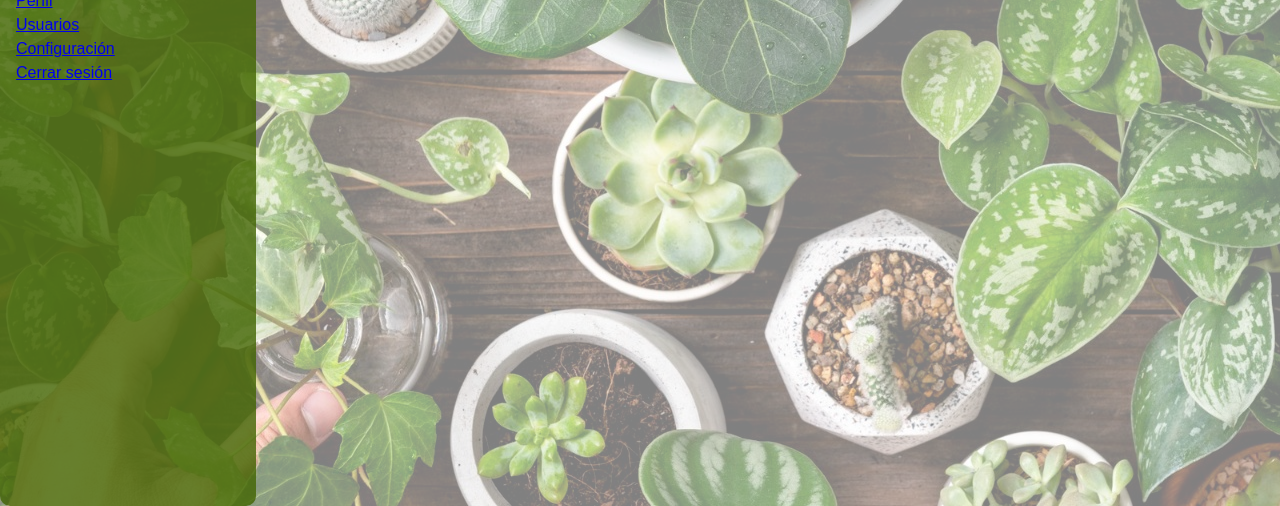
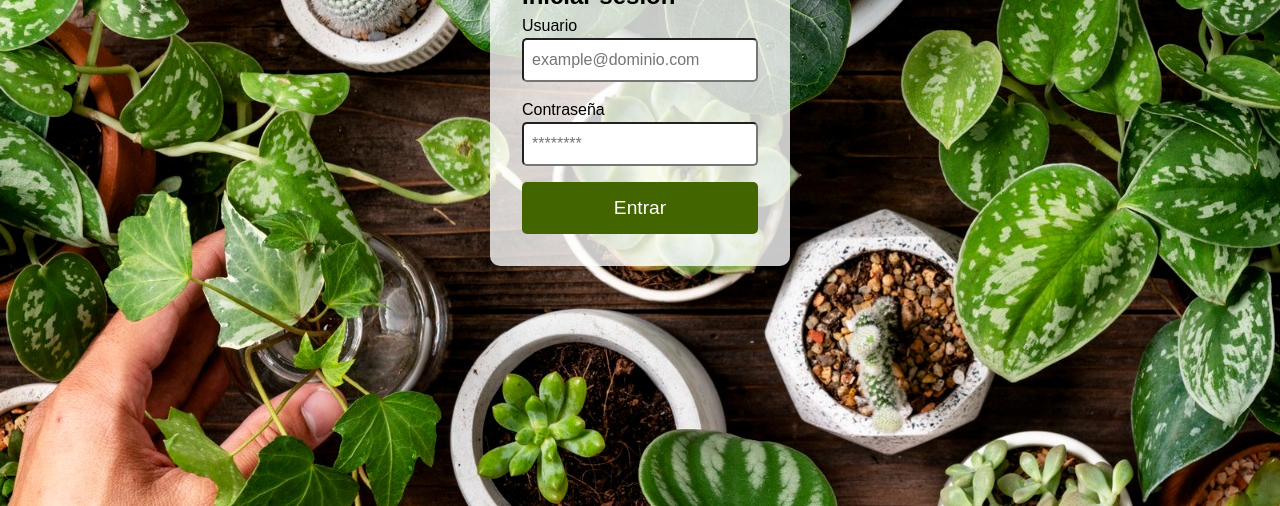
Before and after one commit to Alegarse/CodeSpace_AdminPanel_Frontend, a website built with Vite: page index.html in a window 1280 px wide. Shown: the part 294-800 px from the top of the page. Built offline with nearby package versions, Linux system fonts and the light colour scheme.

Commit message:
HotFix login css

```diff
--- a/src/main.js
+++ b/src/main.js
@@ -3,11 +3,11 @@ import { createLoginPage } from './pages/login';
 import { loginListener } from './events/login-events';
 import { createAdminPanel } from './pages/admin-panel';
 
-//createLoginPage();
+createLoginPage();
 
-//loginListener();
+loginListener();
 
-createAdminPanel();
+//createAdminPanel();
 
 /**
  * PASOS NECESARIOS
--- a/src/scss/login.scss
+++ b/src/scss/login.scss
@@ -1,22 +1,16 @@
 body {
-    display: flex;
-    justify-content: center;
-    align-items: center;
-    justify-items: center;
   font-family: Arial, Helvetica, sans-serif;
-    background-image: url('../imgs/body-back.jpeg') ;
-    position: relative;
+  background-image: url("../imgs/body-back.jpeg");
  }
 
 #app {
-    width: 100%;
+  display:flex;
+  justify-content: center;
+  align-items: center;
+  min-height: 100vh;
 }
 
 .login-container {
-    position: absolute;
-    //top: 50%;
-    //left:50%;
-    transform: translate(-50%, 50%);
   background-color: rgba(255, 255, 255, 0.779);
   padding: 2rem;
   border-radius: 0.625rem;
@@ -30,14 +24,14 @@ body {
   & input {
     margin-bottom: 1rem;
     padding: 0.5rem;
-        border-radius:5px;
+    border-radius: 5px;
   }
 
   & button {
     background-color: #426500;
     color: white;
     font-weight: 500;
-        border:none;
+    border: none;
     cursor: pointer;
     border-radius: 5px;
     padding: 0.7rem;
```
Lines whose indentation alone changed are shown as unchanged.
